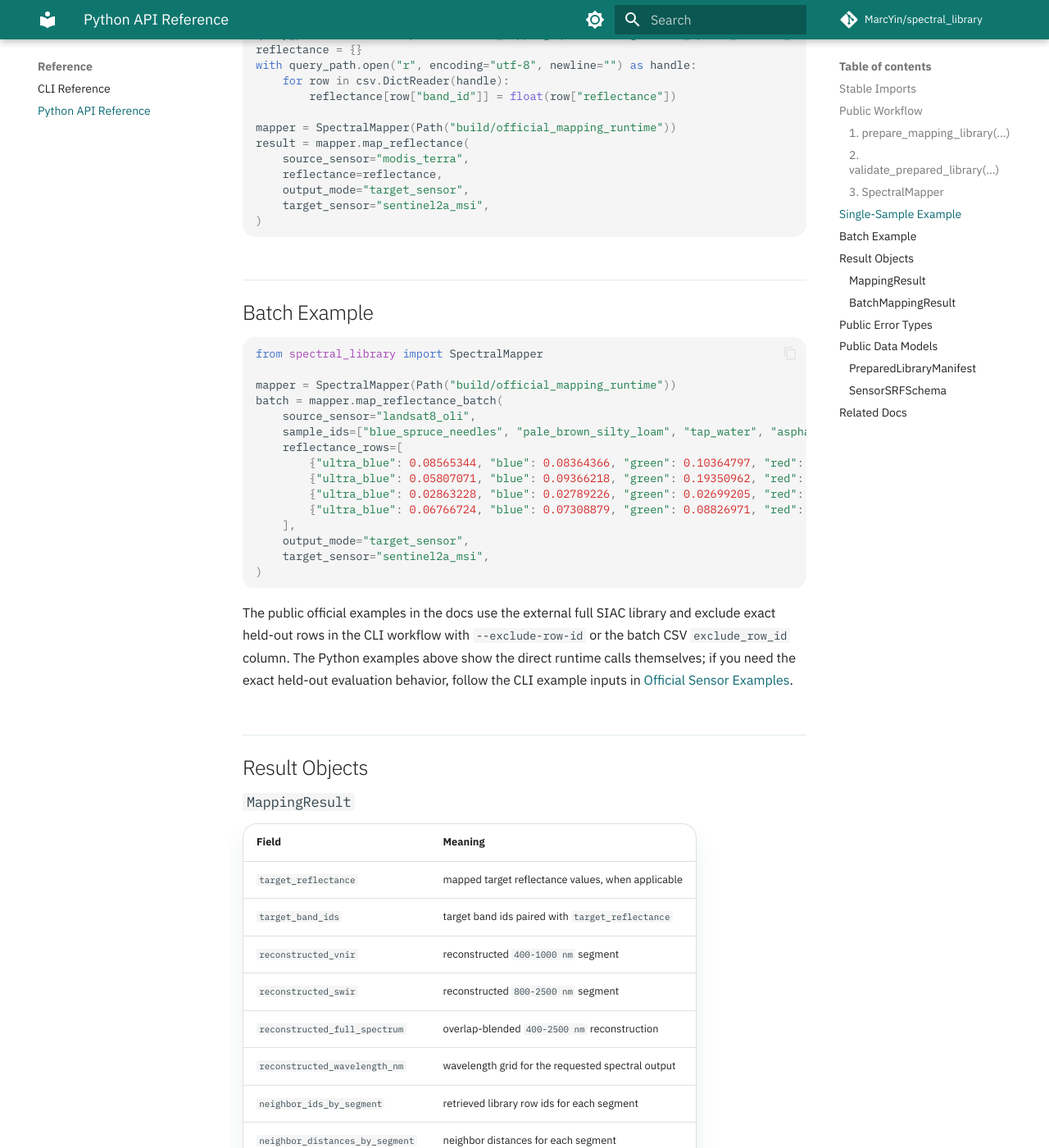
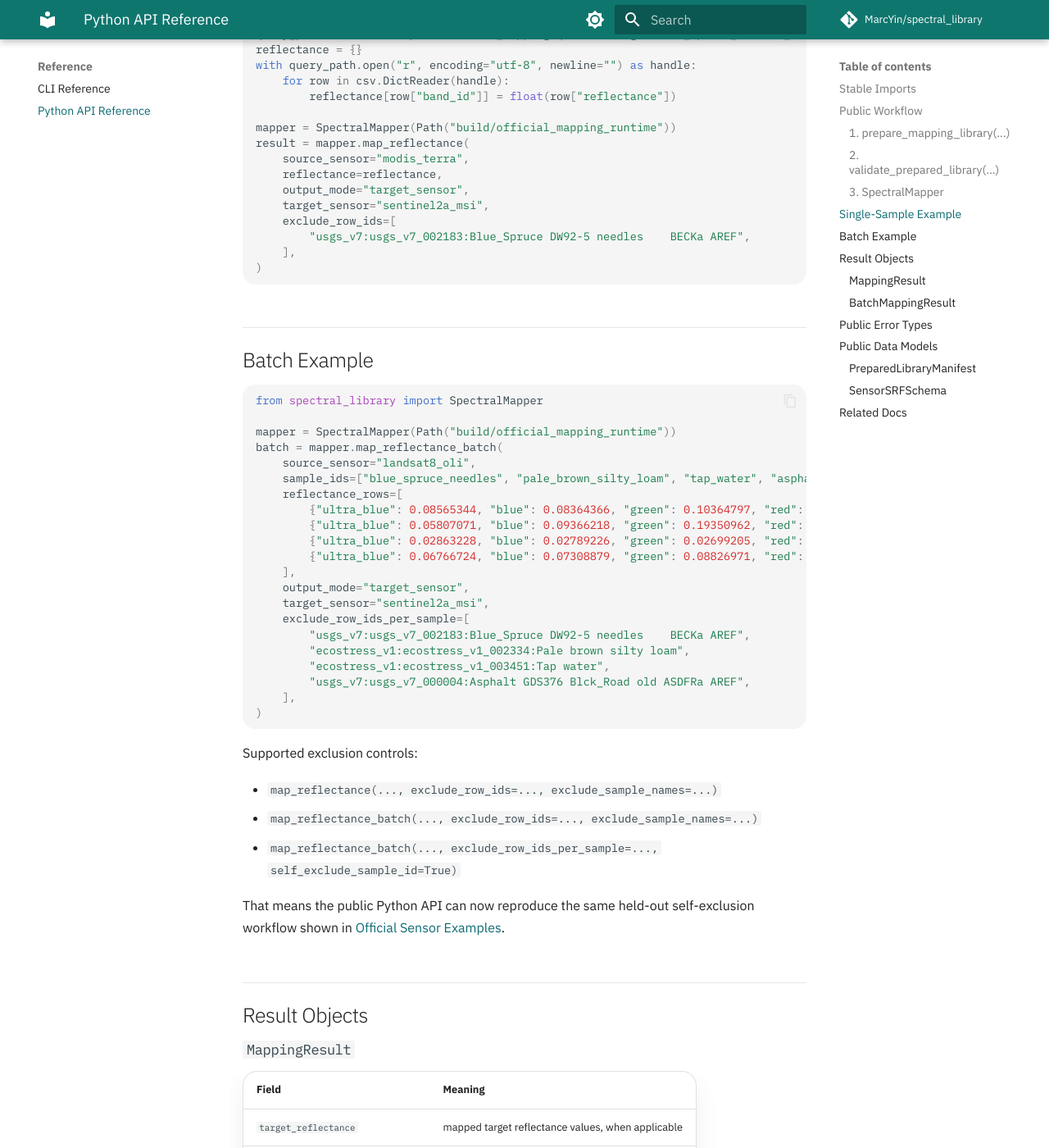
Before and after one commit to MarcYin/spectral_library, an MkDocs documentation site: the page built from docs/python_api_reference.md, in a window 1280 px wide and 1400 px high, scrolled down 2466 px. Shown: the whole window at 82% size. Built offline with MkDocs 1.6.1 and Material for MkDocs 9.7.7, drawn with Linux system fonts in a browser that asks for light colours; comment, search, counter and statistics services are not loaded; some of the changed text lies outside the part shown.

Commit message:
docs: refresh public references for mapping logs and official examples
Update the public quickstart, Python API reference, prepared runtime contract, and CLI reference for the new exclusion controls, JSON CLI logs, and interpolation_summary manifest field.\n\nRefresh the official example generator to use the public mapping API and derive the band-correspondence table from the configured official sensor definitions, and record the regenerated official-source manifest alongside the docs-site assertions.

````diff
--- a/docs/python_api_reference.md
+++ b/docs/python_api_reference.md
@@ -113,6 +113,9 @@ result = mapper.map_reflectance(
     reflectance=reflectance,
     output_mode="target_sensor",
     target_sensor="sentinel2a_msi",
+    exclude_row_ids=[
+        "usgs_v7:usgs_v7_002183:Blue_Spruce DW92-5 needles    BECKa AREF",
+    ],
 )
 ```
 
@@ -133,14 +136,23 @@ batch = mapper.map_reflectance_batch(
     ],
     output_mode="target_sensor",
     target_sensor="sentinel2a_msi",
+    exclude_row_ids_per_sample=[
+        "usgs_v7:usgs_v7_002183:Blue_Spruce DW92-5 needles    BECKa AREF",
+        "ecostress_v1:ecostress_v1_002334:Pale brown silty loam",
+        "ecostress_v1:ecostress_v1_003451:Tap water",
+        "usgs_v7:usgs_v7_000004:Asphalt GDS376 Blck_Road old ASDFRa AREF",
+    ],
 )
 ```
 
-The public official examples in the docs use the external full SIAC library and
-exclude exact held-out rows in the CLI workflow with `--exclude-row-id` or the
-batch CSV `exclude_row_id` column. The Python examples above show the direct
-runtime calls themselves; if you need the exact held-out evaluation behavior,
-follow the CLI example inputs in [Official Sensor Examples](official_sensor_examples.md).
+Supported exclusion controls:
+
+- `map_reflectance(..., exclude_row_ids=..., exclude_sample_names=...)`
+- `map_reflectance_batch(..., exclude_row_ids=..., exclude_sample_names=...)`
+- `map_reflectance_batch(..., exclude_row_ids_per_sample=..., self_exclude_sample_id=True)`
+
+That means the public Python API can now reproduce the same held-out
+self-exclusion workflow shown in [Official Sensor Examples](official_sensor_examples.md).
 
 ## Result Objects
 
@@ -201,6 +213,9 @@ Represents the stable prepared-runtime manifest returned by:
 - `prepare_mapping_library(...)`
 - `validate_prepared_library(...)`
 
+Current prepared runtimes also expose `interpolation_summary` so you can see how
+many SIAC rows required gap repair during prepare.
+
 ### `SensorSRFSchema`
 
 Represents one public sensor JSON schema in memory.
````
Also changed, not shown: docs/cli_reference.md (+10 -0 lines), docs/mapping_quickstart.md (+1 -0 lines), docs/prepared_runtime_contract.md (+12 -4 lines), 4 other files.
